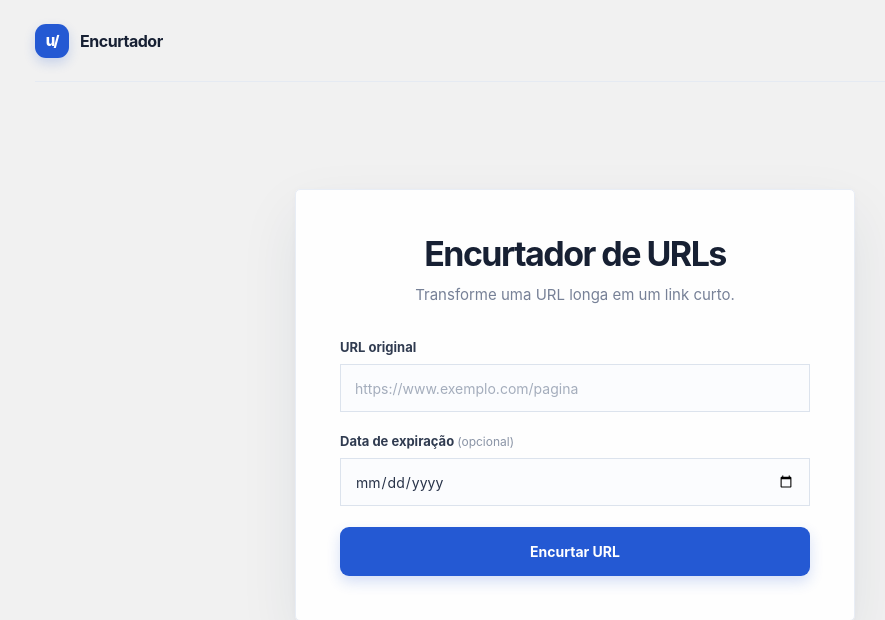
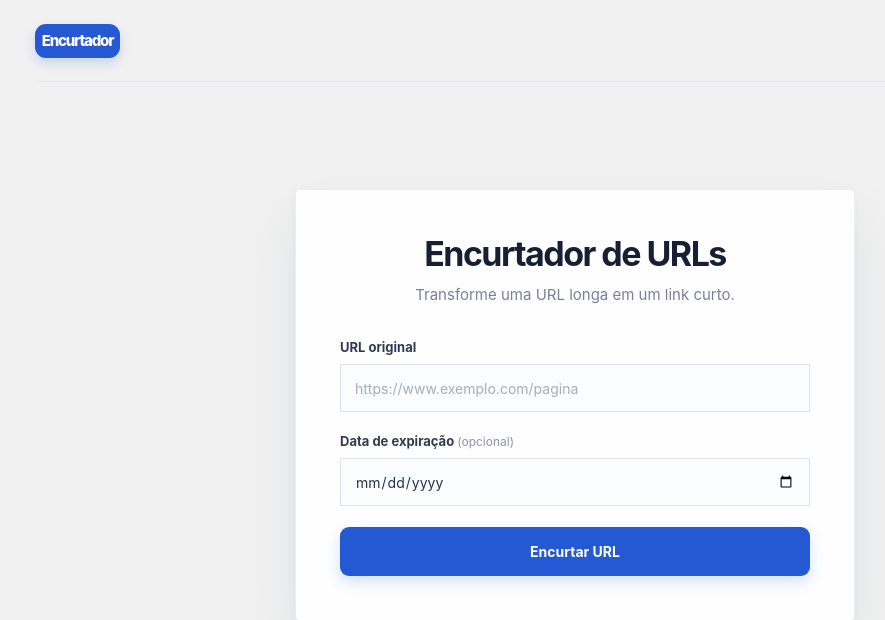
Before and after one commit to Denner-Oliveira/encurtador_url, a Django app: page / in a window 1280 px wide. Shown: the top 620 px of the page, without its empty margins (65-950 px from the left). Run offline with Django 5.2, Linux system fonts and the light colour scheme.

Commit message:
fix(Correções nos arquivos estaticos)
Realizadas algumas manutenções no html e css e ajustado o gitignore para
não levar o banco de dados

```diff
--- a/encurtador_url/encurtador/static/encurtador/css/style.css
+++ b/encurtador_url/encurtador/static/encurtador/css/style.css
@@ -50,7 +50,7 @@ body {
 }
 
 .brand-mark {
-    width: 34px;
+    width: 85px;
     height: 34px;
     display: grid;
     place-items: center;
--- a/encurtador_url/encurtador/templates/encurtador/index.html
+++ b/encurtador_url/encurtador/templates/encurtador/index.html
@@ -11,8 +11,7 @@
 <body>
     <header class="site-header">
         <a class="brand" href="/" aria-label="Encurtador de URLs - página inicial">
-            <span class="brand-mark" aria-hidden="true">u/</span>
-            <span>Encurtador</span>
+            <span class="brand-mark" aria-hidden="true">Encurtador</span>
         </a>
     </header>
 
```
Also changed, not shown: encurtador_url/db.sqlite3 (deleted), readme.md, 1 other file.
